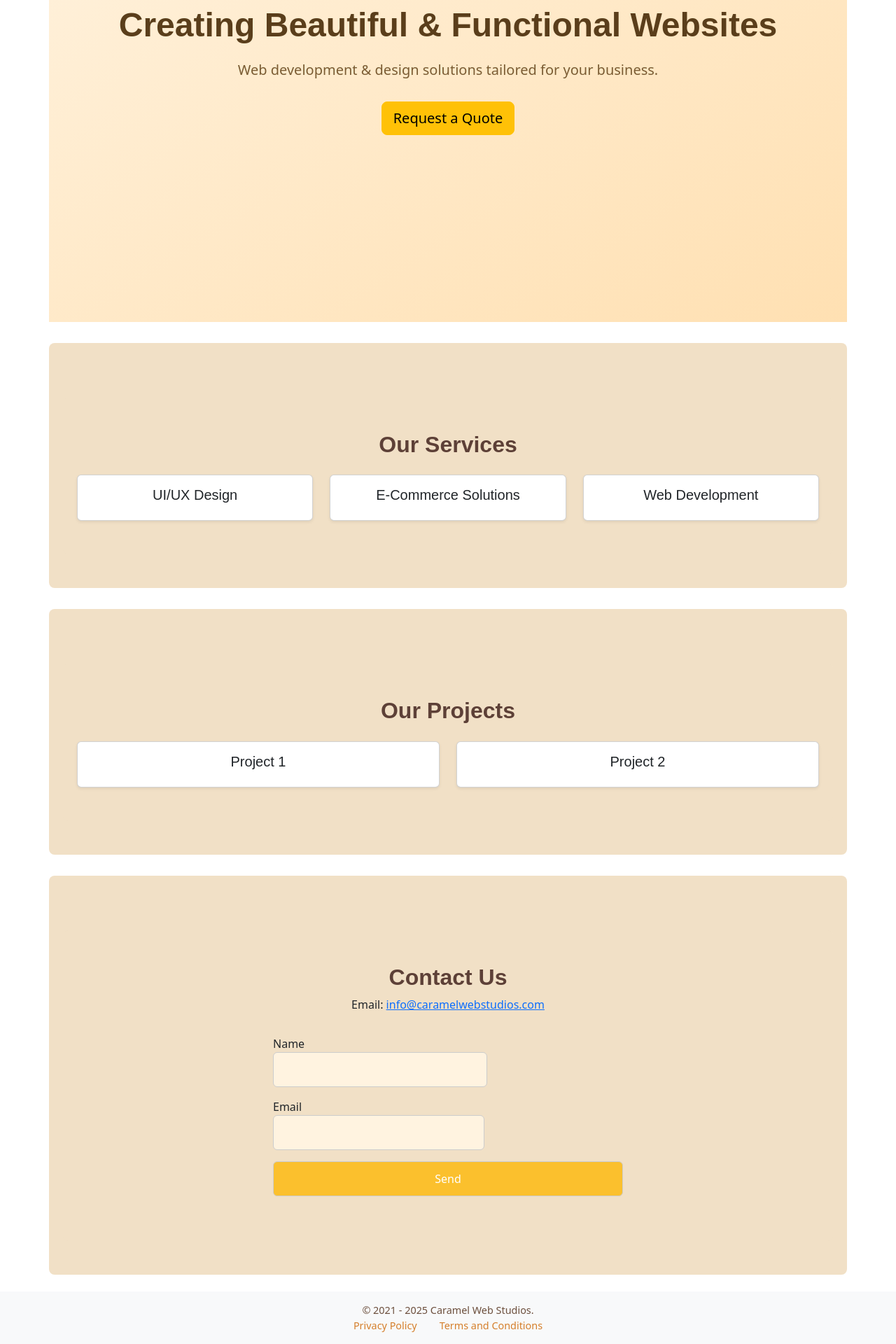
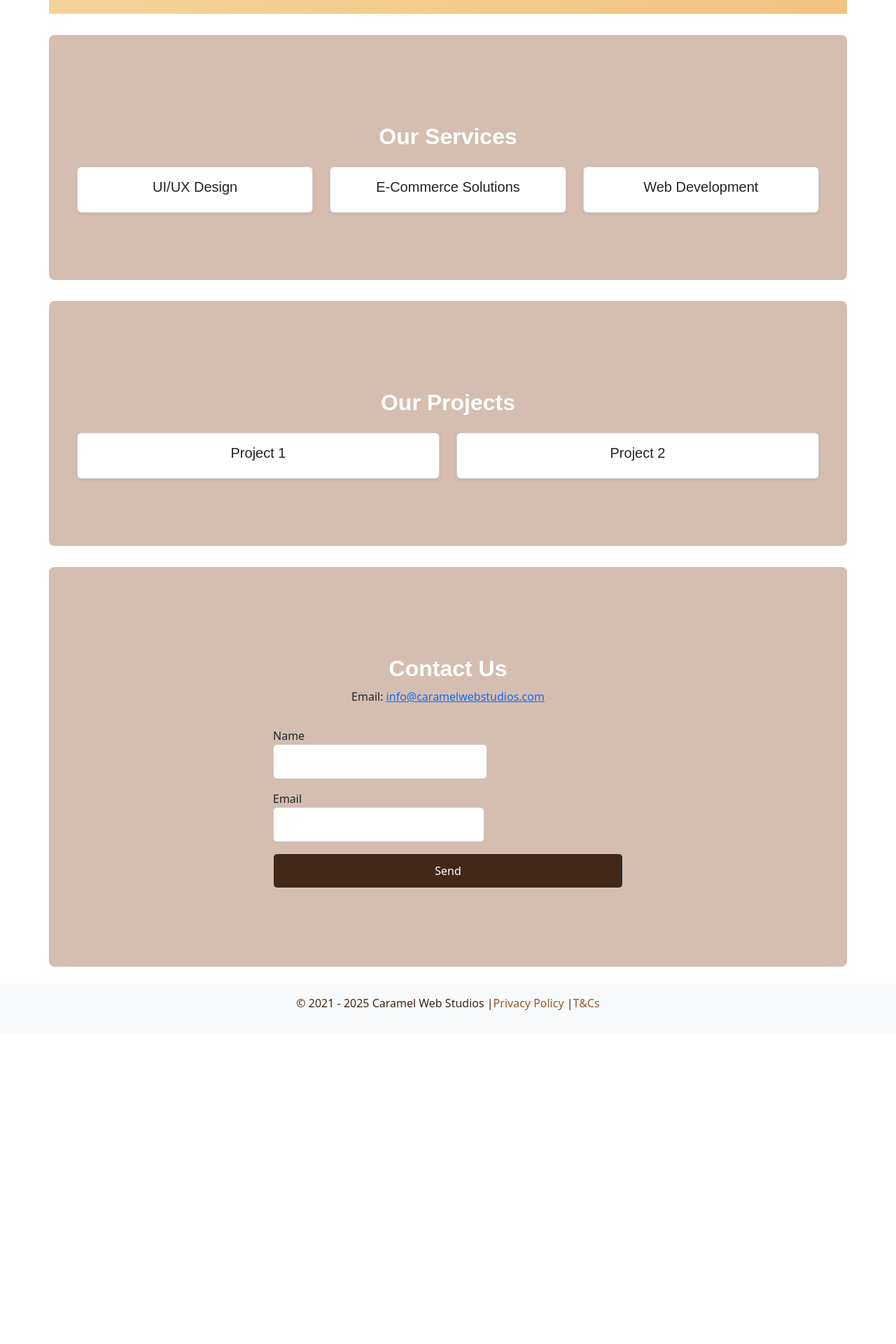
Before and after one commit to zarfishan20/CaramelWebStudios, a React (Create React App) app: page / in a window 1280 px wide. Shown: the part 330-2250 px from the top of the page at 70% size. After the commit the page ends 1807 px from the top, so only its background shows below. Built offline with nearby package versions, Linux system fonts and the light colour scheme.

Commit message:
initial commit

```diff
--- a/src/components/Footer.jsx
+++ b/src/components/Footer.jsx
@@ -3,13 +3,11 @@ import { Link } from 'react-router-dom';
 
 const Footer = () => (
   <footer className="text-center py-3 bg-light mt-4">
-    <div>
-    &copy; 2021 - {new Date().getFullYear()} Caramel Web Studios.
-    </div>
-    <div>
-          <Link to="/privacy-policy" className="mx-3 text-decoration-none">Privacy Policy</Link>
-          <Link to="/terms-conditions" className="mx-3 text-decoration-none">Terms and Conditions</Link>
-        </div>
+
+<p>&copy; 2021 - {new Date().getFullYear()} Caramel Web Studios |
+   <a href="/privacy-policy">Privacy Policy</a> |
+    <a href="/terms-conditions">T&Cs</a></p>
+
   </footer>
 );
 
--- a/src/components/HeroSection.jsx
+++ b/src/components/HeroSection.jsx
@@ -8,7 +8,7 @@ const HeroSection = () => (
       <h1>Creating Beautiful & Functional Websites</h1>
       <p>Web development & design solutions tailored for your business.</p>
       {/* Use Link to go to the Quote Page */}
-      <Button variant="warning" size="lg" as={Link} to="/quote">
+      <Button className="btn-warning" size="lg" as={Link} to="/quote">
         Request a Quote
       </Button>
     </div>
--- a/src/components/Navbar.jsx
+++ b/src/components/Navbar.jsx
@@ -5,7 +5,7 @@ import { Link } from "react-router-dom";
 const CustomNavbar = () => (
   <Navbar bg="light" expand="lg" className="shadow-sm p-3 fixed-top">
     <Container>
-      <Navbar.Brand as={Link} to="/">Caramel Web Studios</Navbar.Brand>
+      <Navbar.Brand as={Link} to="/" className="navbar-brand">Caramel Web Studios</Navbar.Brand>
       <Navbar.Toggle aria-controls="basic-navbar-nav" />
       <Navbar.Collapse id="basic-navbar-nav">
       <Nav className="ms-auto">
--- a/src/index.css
+++ b/src/index.css
@@ -1,28 +1,42 @@
-/* Caramel Theme Variables */
+/* Neutral Minimalist Theme Variables */
 :root {
-  --primary-bg-color: #8d6e63; /* Caramel Brown */
-  --primary-text-color: #fff; /* White Text */
-  --secondary-bg-color: #f1e0c6; /* Creamy Beige */
-  --secondary-text-color: #5d4037; /* Darker Brown */
-  --accent-color: #fbc02d; /* Golden Caramel Accent */
-  --link-color: #d57f2b; /* Light Caramel for Links */
-  --hover-color: #f39c12; /* Hover Color for Links */
+  --body-bg-color: #D5BDAF; /* Very Light Background */
+  --body-text-color: #432818; /* Deep contrast (could use your earlier #432818) */
+
+  --primary-bg-color: #E3D5CA; /* Soft Beige Primary */
+  --primary-text-color: #432818; /* Dark text on light bg */
+
+  --secondary-bg-color: #D5BDAF; /* Warm Nude Secondary */
+  --secondary-text-color: #fff; /* Light text on dark-ish bg */
+
+  --button-bg-color: #432818; /* Taupe button */
+  --button-hover-bg-color: #99582a; /* Cream hover */
+  --button-text-color: #D6CCC2;
+
+  --link-color: #99582a; /* Warm caramel link */
+  --link-hover-color: #bb9457;
+
   --font-family-base: 'Josefin Sans', sans-serif;
   --font-family-headings: 'Poppins', sans-serif;
-  --card-background-color: #fff3e0; /* Soft Caramel Background for Cards */
-  --footer-background-color: #f5f5f5; /* Light Beige Footer */
-  --footer-text-color: #8e6e53; /* Dark Caramel for Footer Text */
-  --button-bg-color: #fbc02d; /* Caramel Button Background */
-  --button-hover-bg-color: #f39c12; /* Hover Effect for Buttons */
+
+  --card-background-color: #ffffff; /* Clean card bg */
+  --card-text-color: #432818;
+
+  --footer-background-color: #D6CCC2;
+  --footer-text-color: #432818;
 }
+
+
+
 
 /* Global Styles */
 body {
   font-family: var(--font-family-base);
-  background-color: var(--primary-bg-color);
+  background-color: var(--body-bg-color);
   margin: 0;
   padding: 0;
-  color: var(--primary-text-color);
+  color: var(--body-text-color);
+  padding-top: 70px; /* To offset the fixed-top navbar */
 }
 
 h1, h2, h3, h5 {
@@ -34,7 +48,7 @@ a {
 }
 
 a:hover {
-  color: var(--hover-color);
+  color: var(--link-hover-color);
   text-decoration: none;
 }
 
@@ -53,7 +67,6 @@ a:hover {
   color: #b86b00 !important; /* Darker caramel color on hover */
 }
 
-
 .navbar-toggler:focus {
   outline: none; /* Remove the focus outline for better look */
 }
@@ -62,10 +75,10 @@ a:hover {
 .hero-section {
   background: linear-gradient(to bottom right, #f6e3b4, #f1c27d); /* Soft caramel gradient */
   color: var(--primary-text-color);
-  padding: 150px 0 50px; /* Add top padding to compensate for navbar */
+  padding: 15px 0 50px;
   text-align: center;
-  background-size: cover; /* Ensure the background covers the full area */
-  background-position: center; /* Keep the focus in the center */
+  background-size: cover;
+  background-position: center;
 }
 
 .hero-section h1 {
@@ -80,11 +93,11 @@ a:hover {
   margin-bottom: 30px;
 }
 
-
 /* Button Styling */
 .btn-warning {
   background-color: var(--button-bg-color);
   border-color: var(--button-bg-color);
+  margin-top: 10px;
   color: white;
 }
 
@@ -93,7 +106,7 @@ a:hover {
   border-color: var(--button-hover-bg-color);
 }
 
-/* Services Section */
+/* Services, Projects, and Contact Section */
 #services, #projects, #contact {
   background-color: var(--secondary-bg-color);
   padding: 50px 20px;
@@ -124,12 +137,15 @@ a:hover {
 footer {
   background-color: var(--footer-background-color);
   color: var(--footer-text-color);
-  padding: 20px;
+  padding: 20px 0;
   text-align: center;
+
 }
 
 footer a {
   color: var(--link-color);
+  text-decoration: none;
+  transition: color 0.3s ease;
 }
 
 footer a:hover {
@@ -165,7 +181,66 @@ form button:hover {
   background-color: var(--button-hover-bg-color);
 }
 
-/* Responsive Design for Hero Section */
+/* Quote Page */
+.quote-form-header {
+  font-family: var(--font-family-headings);
+  color: var(--primary-text-color);
+  background-color: var(--primary-bg-color);
+  padding: 1rem;
+  border-radius: 8px;
+  text-align: center;
+  margin-bottom: 2rem;
+}
+
+.quote-form-container {
+  background-color: var(--card-background-color);
+  color: var(--card-text-color);
+  border-radius: 12px;
+  padding: 2rem;
+  max-width: 600px;
+  margin: auto;
+  box-shadow: 0 2px 10px rgba(0, 0, 0, 0.05);
+}
+
+.quote-form-container h3 {
+  font-size: 1.5rem;
+  color: var(--secondary-text-color);
+}
+
+.quote-form-container form {
+  display: flex;
+  flex-direction: column;
+  gap: 1rem;
+}
+
+.quote-form-container form input,
+.quote-form-container form button {
+  padding: 0.75rem;
+  font-size: 1rem;
+  border-radius: 6px;
+  border: 1px solid #ddd;
+}
+
+.quote-form-container form input:focus,
+.quote-form-container form button:focus {
+  outline: none;
+  border-color: var(--accent-color);
+  box-shadow: 0 0 5px var(--accent-color);
+}
+
+.quote-form-container form button {
+  background-color: var(--accent-color);
+  border: none;
+  color: white;
+  cursor: pointer;
+  transition: background-color 0.3s ease;
+}
+
+.quote-form-container form button:hover {
+  background-color: #f39c12;
+}
+
+/* Responsive Design */
 @media (max-width: 768px) {
   .hero-section h1 {
     font-size: 2rem;
@@ -174,184 +249,7 @@ form button:hover {
   .hero-section p {
     font-size: 1rem;
   }
-}
 
-.App {
-  text-align: center;
-}
-
-.App-logo {
-  height: 40vmin;
-  pointer-events: none;
-}
-
-@media (prefers-reduced-motion: no-preference) {
-  .App-logo {
-    animation: App-logo-spin infinite 20s linear;
-  }
-}
-
-.App-header {
-  background-color: #282c34;
-  min-height: 100vh;
-  display: flex;
-  flex-direction: column;
-  align-items: center;
-  justify-content: center;
-  font-size: calc(10px + 2vmin);
-  color: white;
-}
-
-.App-link {
-  color: #61dafb;
-}
-
-@keyframes App-logo-spin {
-  from {
-    transform: rotate(0deg);
-  }
-  to {
-    transform: rotate(360deg);
-  }
-}
-
-/* General resets */
-body {
-  padding-top: 70px; /* To offset the fixed-top navbar */
-  font-family: 'Josefin Sans', sans-serif;
-  background-color: #fffaf3; /* A soft caramel background */
-  color: #333;
-}
-
-a {
-  color: #b86b00;
-}
-
-a:hover {
-  color: #8a5200;
-}
-
-/* Hero section styling */
-.hero-section {
-  height: 90vh;
-  background: linear-gradient(to bottom right, #fff3e0, #ffe0b2);
-  text-align: center;
-  padding: 80px 20px;
-}
-
-.hero-section h1 {
-  font-size: 3rem;
-  font-weight: bold;
-  margin-bottom: 20px;
-  color: #5a3e1b;
-}
-
-.hero-section p {
-  font-size: 1.25rem;
-  margin-bottom: 30px;
-  color: #7a5c33;
-}
-
-/* Card styling for services and projects */
-.card {
-  border: none;
-  transition: transform 0.2s ease-in-out;
-  background-color: #fff5e6;
-}
-
-.card:hover {
-  transform: translateY(-5px);
-  box-shadow: 0 6px 12px rgba(0, 0, 0, 0.1);
-}
-
-/* Footer */
-footer {
-  background-color: #f0e6d6;
-  color: #6c4f3d;
-  font-size: 0.9rem;
-}
-
-/* Contact form */
-form {
-  margin-top: 2rem;
-  text-align: left;
-  max-width: 500px;
-  margin-left: auto;
-  margin-right: auto;
-}
-
-form p {
-  margin-bottom: 1rem;
-}
-
-form input, form button {
-  width: 100%;
-  padding: 0.75rem;
-  border-radius: 6px;
-  border: 1px solid #ccc;
-}
-
-/* Add to App.css or create a new CSS file for QuotePage */
-/* Quote Page Header */
-.quote-page-header {
-  font-size: 2.5rem;
-  font-weight: 700;
-  color: var(--primary-text-color); /* Adjusted for theme */
-  margin-bottom: 2rem;
-}
-
-/* Quote Form Container */
-.quote-form-container {
-  background-color: #fffaf3; /* Soft caramel background */
-  padding: 2rem;
-  border-radius: 8px;
-  box-shadow: 0 4px 10px rgba(0, 0, 0, 0.1);
-}
-
-.quote-form-container h3 {
-  font-size: 1.5rem;
-  color: var(--secondary-text-color); /* Dark text for contrast */
-}
-
-/* Quote Form Styling */
-.quote-form-container form {
-  display: flex;
-  flex-direction: column;
-  gap: 1rem;
-}
-
-/* Input fields and buttons */
-.quote-form-container form input,
-.quote-form-container form button {
-  padding: 0.75rem;
-  font-size: 1rem;
-  border-radius: 6px; /* Rounded edges for a smoother look */
-  border: 1px solid #ddd;
-}
-
-/* Input focus styling */
-.quote-form-container form input:focus,
-.quote-form-container form button:focus {
-  outline: none;
-  border-color: var(--accent-color); /* Accent color on focus */
-  box-shadow: 0 0 5px var(--accent-color); /* Soft glow effect */
-}
-
-/* Button Styling */
-.quote-form-container form button {
-  background-color: var(--accent-color); /* Caramel color */
-  border: none;
-  color: white;
-  cursor: pointer;
-  transition: background-color 0.3s ease;
-}
-
-.quote-form-container form button:hover {
-  background-color: #f39c12; /* Darker caramel shade on hover */
-}
-
-/* Responsive adjustments */
-@media (max-width: 768px) {
   .quote-page-header {
     font-size: 2rem;
   }
@@ -361,3 +259,27 @@ form input, form button {
     font-size: 0.9rem;
   }
 }
+.form-group label {
+  font-weight: 500;
+  color: var(--body-text-color);
+}
+
+.form-control {
+  border: 1px solid var(--secondary-bg-color);
+  background-color: #fff;
+  color: var(--body-text-color);
+  font-family: var(--font-family-base);
+}
+
+.custom-btn {
+  background-color: var(--button-bg-color);
+  color: var(--button-text-color);
+  border: none;
+  padding: 0.6rem 1.5rem;
+  border-radius: 6px;
+  transition: background-color 0.3s ease;
+}
+
+.custom-btn:hover {
+  background-color: var(--button-hover-bg-color);
+}
```
